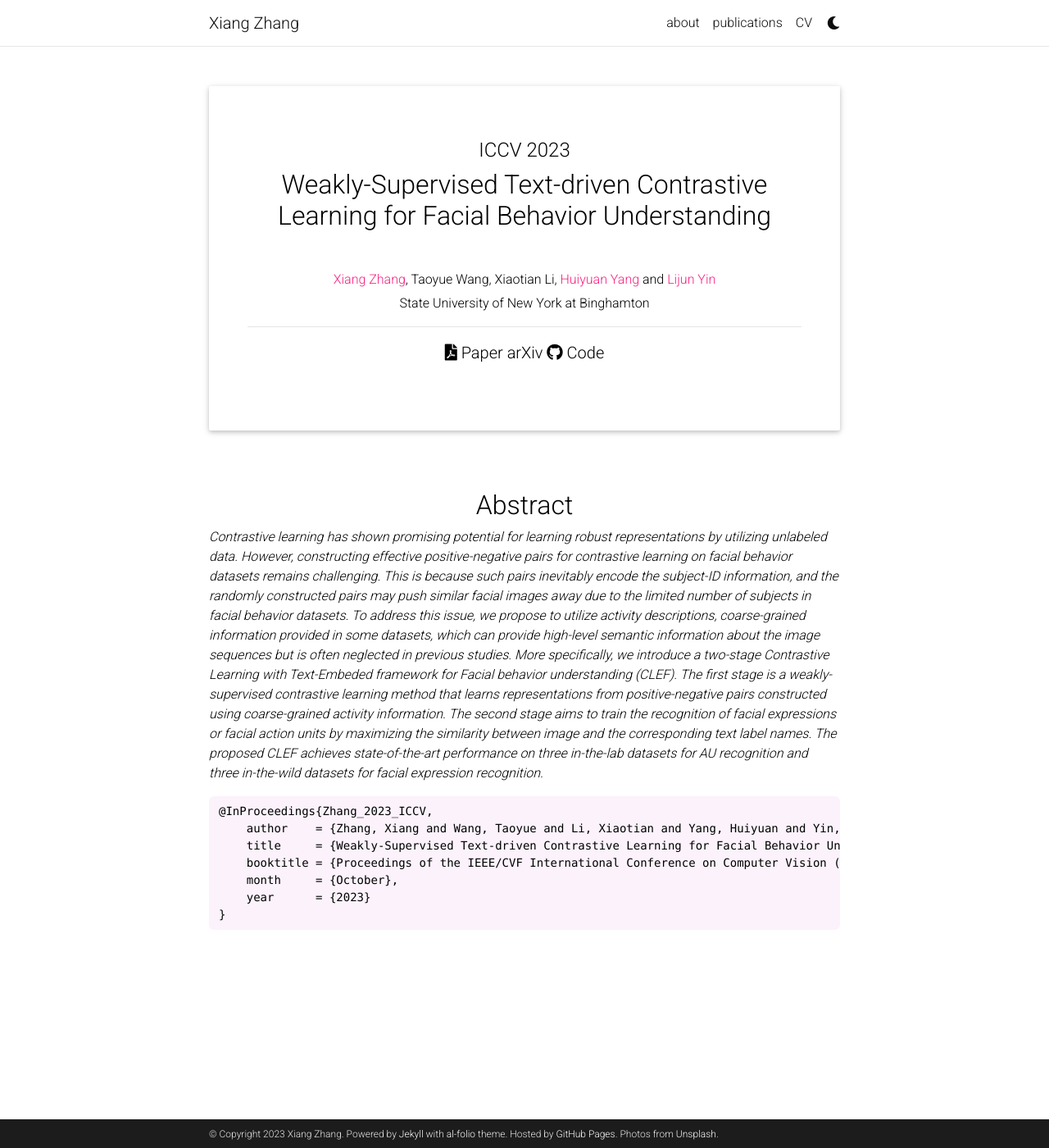
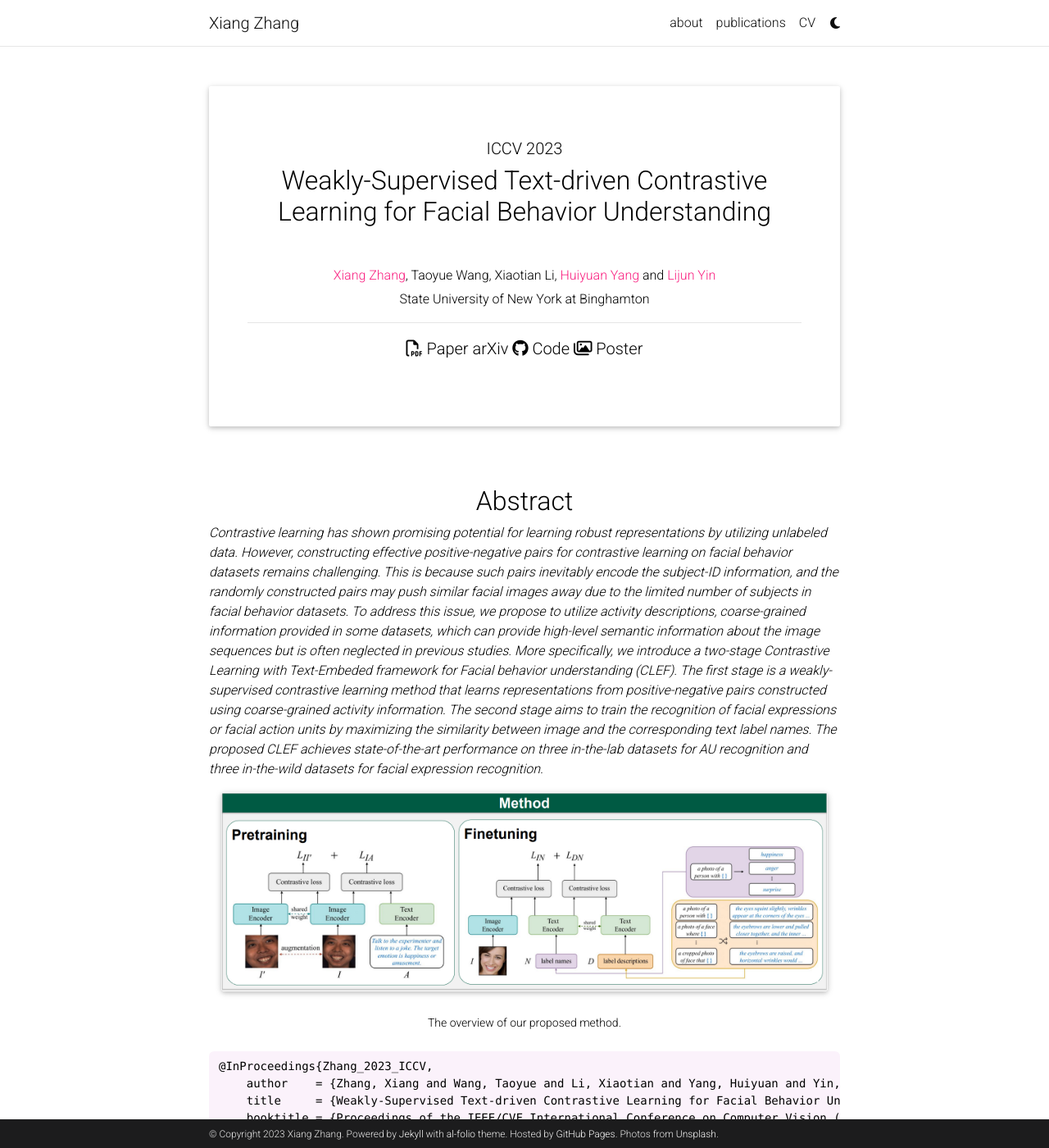
Before and after one commit to xianng29/xianng29.github.io, a Jekyll site: the page built from _projects/clef.md, in a window 1280 px wide and 1400 px high. Shown: the whole window at 82% size. Built offline with Jekyll 4.4.1, drawn with Linux system fonts in a browser that asks for light colours; full-size pictures stand in for the smaller copies a plugin makes; comment, search, counter and statistics services are not loaded; a style sheet for code colours, icons or effects is not loaded.

Commit message:
change icon version and upload poster

```diff
--- a/_config.yml
+++ b/_config.yml
@@ -360,16 +360,14 @@ enable_progressbar:         true   # enables a horizontal progress bar linked to
 # -----------------------------------------------------------------------------
 
 academicons:
-  version: "1.9.1"
-  integrity: "sha256-i1+4qU2G2860dGGIOJscdC30s9beBXjFfzjWLjBRsBg="
+  version: "1.9.4"
 bootstrap:
   version: "4.6.1"
   integrity:
     css: "sha256-DF7Zhf293AJxJNTmh5zhoYYIMs2oXitRfBjY+9L//AY="
     js: "sha256-fgLAgv7fyCGopR/gBNq2iW3ZKIdqIcyshnUULC4vex8="
 fontawesome:
-  version: "5.15.4"
-  integrity: "sha256-mUZM63G8m73Mcidfrv5E+Y61y7a12O5mW4ezU3bxqW4="
+  version: "6.4.2"
 jquery:
   version: "3.6.0"
   integrity: "sha256-/xUj+3OJU5yExlq6GSYGSHk7tPXikynS7ogEvDej/m4="
--- a/_includes/head.html
+++ b/_includes/head.html
@@ -6,8 +6,9 @@
     <link rel="stylesheet" href="https://cdn.jsdelivr.net/npm/mdbootstrap@{{ site.mdb.version }}/css/mdb.min.css" integrity="{{ site.mdb.integrity.css }}" crossorigin="anonymous" />
 
     <!-- Fonts & Icons -->
-    <link rel="stylesheet" href="https://cdn.jsdelivr.net/npm/@fortawesome/fontawesome-free@{{ site.fontawesome.version }}/css/all.min.css" integrity="{{ site.fontawesome.integrity }}" crossorigin="anonymous">
-    <link rel="stylesheet" href="https://cdn.jsdelivr.net/npm/academicons@{{ site.academicons.version }}/css/academicons.min.css" integrity="{{ site.academicons.integrity }}" crossorigin="anonymous">
+    <link rel="stylesheet" href="https://cdn.jsdelivr.net/npm/@fortawesome/fontawesome-free@{{ site.fontawesome.version }}/css/all.min.css" crossorigin="anonymous">
+    <!-- <link rel="stylesheet" href="https://cdn.jsdelivr.net/npm/academicons@{{ site.academicons.version }}/css/academicons.min.css" integrity="{{ site.academicons.integrity }}" crossorigin="anonymous"> -->
+    <link rel="stylesheet" href="https://cdn.jsdelivr.net/gh/jpswalsh/academicons@{{ site.academicons.version }}/css/academicons.min.css">
     <link rel="stylesheet" type="text/css" href="https://fonts.googleapis.com/css?family=Roboto:300,400,500,700|Roboto+Slab:100,300,400,500,700|Material+Icons">
 
     <!-- Code Syntax Highlighting -->
--- a/_projects/clef.md
+++ b/_projects/clef.md
@@ -11,7 +11,7 @@ category: work
     <div class="container">
       <div class="row">
         <div class="col-12">
-            <h4 class="text-center">ICCV 2023</h4>
+            <h5 class="text-center">ICCV 2023</h5>
             <h2 class="text-center">Weakly-Supervised Text-driven Contrastive Learning for Facial Behavior Understanding</h2>
             <p class="text-center">&nbsp;</p>
             <h6 class="text-center"><a href="https://www.xianng.com/">Xiang Zhang</a>, Taoyue Wang, Xiaotian Li, <a href="https://hyang428.github.io">Huiyuan Yang</a> and <a href="https://www.cs.binghamton.edu/~lijun">Lijun Yin</a></h6>
@@ -19,10 +19,10 @@ category: work
             <hr>
             <p class="text-center" style="font-size:20px">
             <span class="link-block">
-                <a href="https://arxiv.org/pdf/<ARXIV PAPER ID>.pdf" target="_blank"
+                <a href="https://openaccess.thecvf.com/ICCV2023/.pdf" target="_blank"
                     class="external-link button is-normal is-rounded is-dark">
                     <span class="icon">
-                        <i class="fas fa-file-pdf"></i>
+                        <i class="fa-regular fa-file-pdf"></i>
                     </span>
                     <span>Paper</span>
                 </a>
@@ -47,6 +47,16 @@ category: work
                 <span>Code</span>
                 </a>
             </span>
+            <!-- poster Link -->
+            <span class="link-block">
+                <a href="{{site.url}}/assets/pdf/clef/poster.pdf" target="_blank"
+                    class="external-link button is-normal is-rounded is-dark">
+                    <span class="icon">
+                    <i class="fa-regular fa-images"></i>
+                    </span>
+                <span>Poster</span>
+                </a>
+            </span>
             </p>
         </div>
       </div>
@@ -62,6 +72,14 @@ category: work
         <p class="text-left"><em>Contrastive learning has shown promising potential for learning robust representations by utilizing unlabeled data. However, constructing effective positive-negative pairs for contrastive learning on facial behavior datasets remains challenging. This is because such pairs inevitably encode the subject-ID information, and the randomly constructed pairs may push similar facial images away due to the limited number of subjects in facial behavior datasets. To address this issue, we propose to utilize activity descriptions, coarse-grained information provided in some datasets, which can provide high-level semantic information about the image sequences but is often neglected in previous studies. More specifically, we introduce a two-stage Contrastive Learning with Text-Embeded framework for Facial behavior understanding (CLEF). The first stage is a weakly-supervised contrastive learning method that learns representations from positive-negative pairs constructed using coarse-grained activity information. The second stage aims to train the recognition of facial expressions or facial action units by maximizing the similarity between image and the corresponding text label names. The proposed CLEF achieves state-of-the-art performance on three in-the-lab datasets for AU recognition and three in-the-wild datasets for facial expression recognition.</em>
         </p>
     </div>
+    <div class="row">
+        <div class="col-sm mt-3 mt-md-0">
+        {% include figure.html path="assets/img/clef/1.png" title="example image" class="img-fluid rounded z-depth-1" %}
+        </div>
+    </div>
+    <div class="caption">
+        The overview of our proposed method.
+    </div>
 </div>
 
 
```
Also changed, not shown: assets/img/clef/1.png (added), 1 other file.
